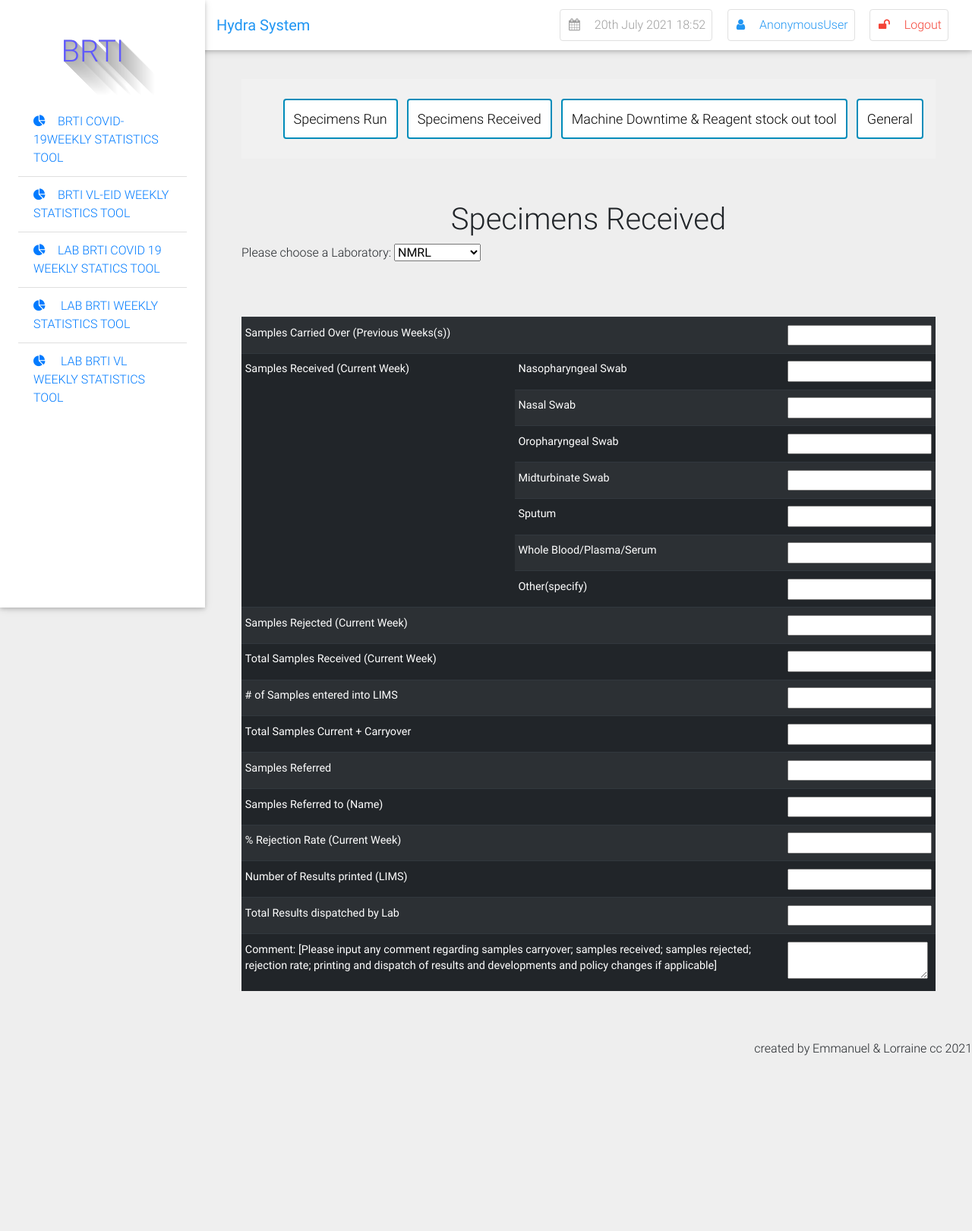
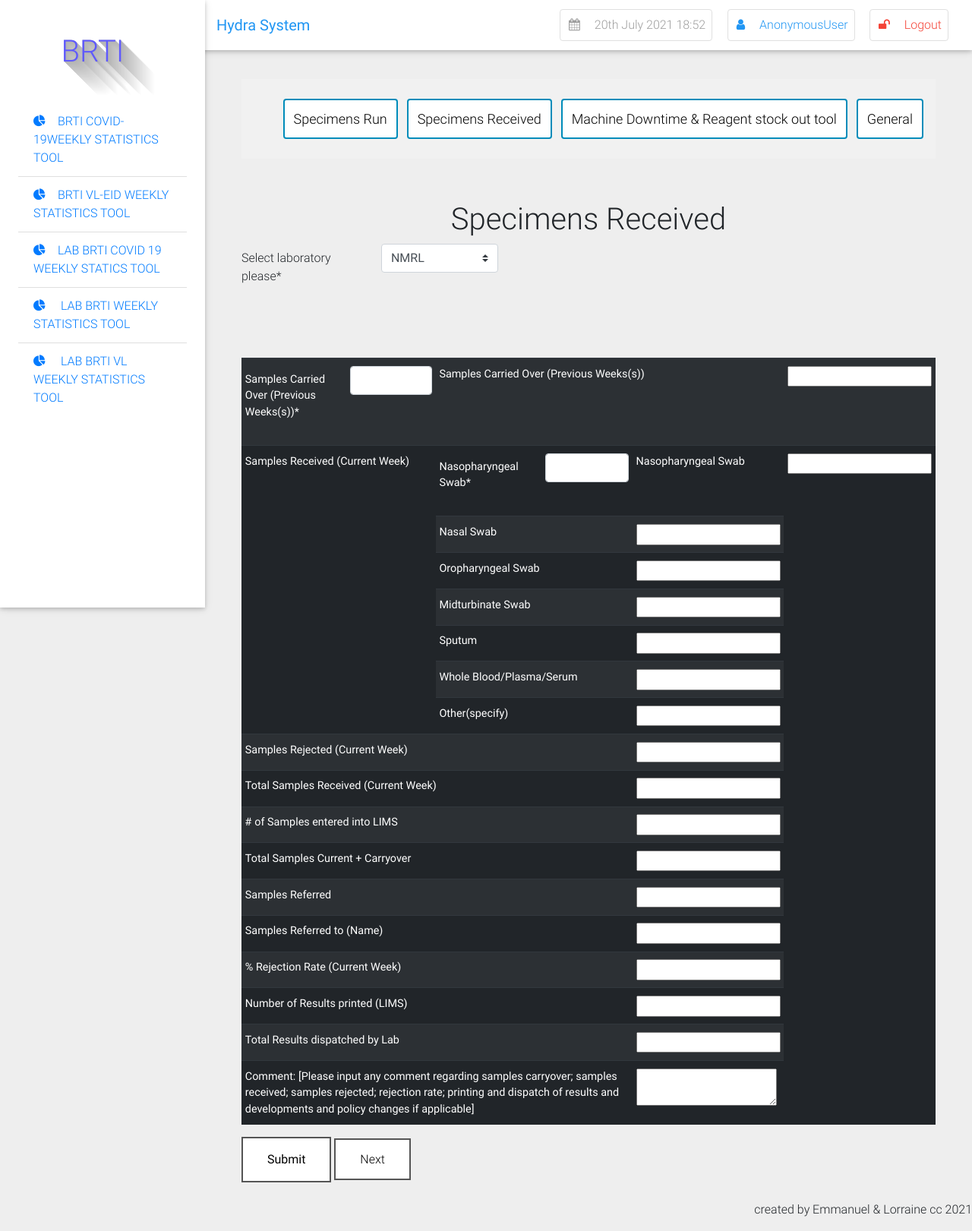
Before and after one commit to kastel21/meal, a Django app: page /profilecovid in a window 1280 px wide. Shown: the whole page at 76% size. Before the commit the page ends 1390 px from the top, so only its background shows below. Run offline with Django 3.2, Linux system fonts and the light colour scheme; some libraries are stand-ins or nearby versions.

Commit message:
added all the remaining models + general stuff + fixed option thing

```diff
--- a/pages/admin.py
+++ b/pages/admin.py
@@ -2,4 +2,4 @@ from django.contrib import admin
 from .models import *
 
 # Register your models here.
-admin.site.register(Electric_outage_brti_vl_weekly)
+admin.site.register(specimens_received_brti_covid_19)
--- a/pages/forms.py
+++ b/pages/forms.py
@@ -2,9 +2,112 @@ from .models import *
 from django import forms
 from django.contrib.auth.forms import UserCreationForm
 from django.db import transaction
-
 from crispy_forms.helper import FormHelper
 from crispy_forms.layout import Layout, Fieldset, ButtonHolder, Submit
+
+# ------------------------------------------------------------------------------------------------------------------------------
+# brti_covid_19_weekly_statistics_tool
+
+class specimens_received_brti_covid_19Form(forms.ModelForm):
+
+    lab_choices=[
+        ('NMRL','NMRL'),
+        ('Mpilo','Mpilo'),
+        ('BRIDH','BRIDH'),
+        ('NTBRL','NTBRL'),
+        ('Gweru','Gweru'),
+        ('Chinhoyi','Chinhoyi'),
+        ('Masvingo','Masvingo'),
+        ('eid','eid'),
+        ('Victoria Falls', 'Victoria Falls'),
+        ('Bindura','Bindura'),
+        ('Kadoma','Kadoma'),
+        ('Marondera','Marondera'),
+        ('St Lukes', 'St Lukes'),
+        ('Gwanda','Gwanda'),
+        ('Total','Total'),
+    ]
+
+    day_of_week = forms.ChoiceField(choices=lab_choices, initial="none", label="Select laboratory please" )
+
+    samples_carried_over_previous_weeks	= forms.IntegerField(label="Samples Carried Over (Previous Weeks(s))")
+
+    samples_received_current_week_nasopharyngeal_swab = forms.IntegerField(label="Nasopharyngeal Swab")
+    samples_received_current_week_nasal_swab = forms.IntegerField()
+    samples_received_current_week_oropharyngeal_swab = forms.IntegerField()
+    samples_received_current_week_midturbinate_swab = forms.IntegerField()
+    samples_received_current_week_sputum = forms.IntegerField()
+    samples_received_current_week_whole_blood_or_plasma_or_serum = forms.IntegerField()
+    samples_received_current_week_other = forms.IntegerField()
+
+    samples_rejected_current_week =	forms.IntegerField()
+    total_samples_received_current_week	=	forms.IntegerField()
+
+    number_of_samples_entered_into_lims =	forms.IntegerField()
+    total_samples_current_plus_carryover	 =	forms.IntegerField()
+    samples_referred	=	forms.IntegerField()
+    samples_referred_to_name	=	forms.IntegerField()
+    rejection_rate_current_week = forms.DecimalField(decimal_places=5,  max_digits=5)
+    number_of_results_printed_lims =	forms.IntegerField()
+    total_results_dispatched_by_lab	=	forms.IntegerField()
+    comment= forms.CharField(max_length=5000)
+
+    def __init__(self, *args, **kwargs):
+        super().__init__(*args, **kwargs)
+        self.helper = FormHelper()
+        self.helper.form_class = 'form-horizontal'
+        self.helper.field_class = 'col-sm-6'
+        self.helper.label_class = 'col-sm-6'
+        self.helper.layout = Layout(
+        )
+
+    class Meta:
+            model = specimens_received_brti_covid_19
+            fields = '__all__'
+
+
+
+class general_brti_covid_19Form(forms.ModelForm):
+
+    lab_choices=[
+        ('NMRL','NMRL'),
+        ('Mpilo','Mpilo'),
+        ('BRIDH','BRIDH'),
+        ('NTBRL','NTBRL'),
+        ('Gweru','Gweru'),
+        ('Chinhoyi','Chinhoyi'),
+        ('Masvingo','Masvingo'),
+        ('eid','eid'),
+        ('Victoria Falls', 'Victoria Falls'),
+        ('Bindura','Bindura'),
+        ('Kadoma','Kadoma'),
+        ('Marondera','Marondera'),
+        ('St Lukes', 'St Lukes'),
+        ('Gwanda','Gwanda'),
+        ('Total','Total'),
+    ]
+
+    day_of_week = forms.ChoiceField(choices=lab_choices, initial="none", label="Select laboratory please")
+
+    general_comments_regarding_testing_and_challenges_faced_by_the_laboratory = forms.CharField(widget=forms.Textarea(attrs={"rows":3, "cols":20}), max_length=5000, )
+
+    number_of_staff_who_tested_positive_to_covid_19_at_vl_lab	= forms.IntegerField()
+    number_of_staff_who_have_been_vaccinated	= forms.IntegerField()
+    Comments =forms.CharField( max_length=5000)
+    Request_to_brti_from_the_laboratory	= forms.CharField(widget=forms.Textarea(attrs={"rows":3, "cols":20}), max_length=5000)
+
+    def __init__(self, *args, **kwargs):
+        super().__init__(*args, **kwargs)
+        self.helper = FormHelper()
+        self.helper.form_class = 'form-horizontal'
+        self.helper.field_class = 'col-sm-6'
+        self.helper.label_class = 'col-sm-6'
+        self.helper.layout = Layout(
+        )
+
+    class Meta:
+            model = general_brti_covid_19
+            fields = '__all__'
 
 
 
@@ -13,8 +116,17 @@ from crispy_forms.layout import Layout, Fieldset, ButtonHolder, Submit
 #masving_brti_vl_weekly_statistics_tool_31-6_june_2021
 
 class Specimens_run_brti_vl_weeklyForm(forms.ModelForm):
+    days_choices=[
+        ('Monday','Monday'),
+        ('Tuesday','Tuesday'),
+        ('Wednesday','Wednesday'),
+        ('Thursday','Thursday'),
+        ('Friday','Friday'),
+        ('Saturday','Saturday'),
+        ('Sunday','Sunday'),
+    ]
 
-    day_of_week = forms.CharField(widget=forms.HiddenInput(), initial="none", label="Select date" )
+    day_of_week = forms.ChoiceField(choices=days_choices, initial="none", label="Select laboratory please")
 
 
 
--- a/pages/models.py
+++ b/pages/models.py
@@ -5,7 +5,7 @@ from django.urls import reverse
 # Create your models here.
 # ------------------------------------------------------------------------------------------------------------------------------
 # brti_covid_19_weekly_statistics_tool
-class specimens_run_brti_covid_19:
+class specimens_run_brti_covid_19(models.Model):
     lab_choices=[
         ('NMRL','NMRL'),
         ('Mpilo','Mpilo'),
@@ -79,7 +79,7 @@ class specimens_run_brti_covid_19:
     error_rates_rdt_ab = models.IntegerField()
     error_rates_rdt_ag = models.IntegerField()
 
-class specimens_received_brti_covid_19:
+class specimens_received_brti_covid_19(models.Model):
     lab_choices=[
         ('NMRL','NMRL'),
         ('Mpilo','Mpilo'),
@@ -123,7 +123,7 @@ class specimens_received_brti_covid_19:
     comment= models.CharField( max_length=5000, null=True)
 
 
-class machine_downtime_reagent_stockout_tool_brti_covid_19:
+class machine_downtime_reagent_stockout_tool_brti_covid_19(models.Model):
     lab_choices=[
         ('NMRL','NMRL'),
         ('Mpilo','Mpilo'),
@@ -166,7 +166,7 @@ class machine_downtime_reagent_stockout_tool_brti_covid_19:
     reagent_stockout_comments = models.TextField()
 
 
-class general_brti_covid_19:
+class general_brti_covid_19(models.Model):
     lab_choices=[
         ('NMRL','NMRL'),
         ('Mpilo','Mpilo'),
@@ -202,7 +202,7 @@ class general_brti_covid_19:
 # ------------------------------------------------------------------------------------------------------------------------------
 # brti_vl_eid_weekly_statistics_tool
 
-class specimens_run_brti_vl_eid:
+class specimens_run_brti_vl_eid(models.Model):
     lab_choices=[
         ('NMRL','NMRL'),
         ('Mpilo','Mpilo'),
@@ -317,7 +317,7 @@ class specimens_run_brti_vl_eid:
     ncs_closed_this_week1=models.TextField(max_length=5000,null=True)
 
 
-class specimens_received_brti_vl_eid:
+class specimens_received_brti_vl_eid(models.Model):
     lab_choices=[
             ('NMRL','NMRL'),
             ('Mpilo','Mpilo'),
@@ -415,7 +415,7 @@ class specimens_received_brti_vl_eid:
     comments=models.TextField("Please input any comments regarding sample carryover, samples received, samples rejected, rejection rate, TAT, machine breakdowns & down time, reagent stock out if applicable", max_length=5000, null=True)
 
 
-class reasons_for_failure_brti_vl_eid:
+class reasons_for_failure_brti_vl_eid(models.Model):
     lab_choices=[
         ('NMRL','NMRL'),
         ('Mpilo','Mpilo'),
--- a/pages/templates/brti_covid_19_weekly_statistics_tool/Specimens_Received.html
+++ b/pages/templates/brti_covid_19_weekly_statistics_tool/Specimens_Received.html
@@ -1,6 +1,7 @@
 {% extends 'base.html' %}
  {% load humanize %}
-{% block title %} Specimens Received | Meal {% endblock title %}
+ {% load crispy_forms_tags %}
+ {% block title %} Specimens Received | Meal {% endblock title %}
 
 
 <!DOCTYPE html PUBLIC "-//W3C//DTD XHTML 1.0 Transitional//EN" "http://www.w3.org/TR/xhtml1/DTD/xhtml1-transitional.dtd">
@@ -24,38 +25,25 @@
   <br>
   <p></p>
 
-	<h1 align="center">Specimens Received</h1>
-	<label> Please choose a Laboratory: </label>
-<select id="">
-  <option>NMRL</option>
-  <option>NTBRL</option>
-  <option>Mutare</option>
-  <option>Wilkins</option>
-  <option>BRIDH</option>
-  <option>Gweru</option>
-  <option>Chinhoyi</option>
-  <option>Masvingo </option>
-  <option>Beitbridge</option>
-  <option>Victoria Falls</option>
-  <option>Bindura</option>
-  <option>Kadoma</option>
-  <option>Marondera</option>
-  <option>St Lukes</option>
-  <option>Gwanda</option>
-  <option>Total</option>
-</select>
+  <form action="" method="post" onsubmit="return alert('suck seed')">
+    <h1 align="center">Specimens Received</h1>
+	<label> {{form.day_of_week | as_crispy_field}}</label>
 <p></p>
 <p></p>
 <br><br>
 
+{% csrf_token %}
+
 	<table class="table table-striped table-dark table-sm">
     <tr>
+      <th>{{form.samples_carried_over_previous_weeks | as_crispy_field}}</th>
       <th colspan="2">Samples Carried Over (Previous Weeks(s))</th>
       <td><input type="number" name=""></td>
     </tr>
 
     <tr>
       <th rowspan="7">Samples Received (Current Week)</th>
+      <th>{{form.samples_received_current_week_nasopharyngeal_swab | as_crispy_field}}</th>
       <th>Nasopharyngeal Swab</th>
       <td><input type="number" name=""></td>
     </tr>
@@ -133,7 +121,13 @@
       <th colspan="2">Comment: [Please input any comment regarding  samples carryover; samples received; samples rejected; rejection rate; printing and dispatch of results and developments and policy changes if applicable]</th>
       <td><textarea></textarea></td>
     </tr>
+
 </table>
+
+<input  type="submit" class="button5" >
+<a  href="#" class="button5" >Next</a>
+
 <br><br>
+  </form>
 </body>
 {% endblock %}
--- a/pages/views.py
+++ b/pages/views.py
@@ -39,11 +39,11 @@ def profilecovid19to(request):
 
 def profilecovid(request):
     if request.method == 'POST':
-        form = Specimens_run_brti_vl_weeklyForm(request.POST)
+        form = specimens_received_brti_covid_19Form(request.POST)
         if form.is_valid():
             form.save()
             #return render(request, 'success.html')
-    form = Specimens_run_brti_vl_weeklyForm()
+    form = specimens_received_brti_covid_19Form()
     context = {'form': form}
     return render(request, 'brti_covid_19_weekly_statistics_tool/Specimens_Received.html', context)
 
@@ -59,11 +59,11 @@ def profilecovid19(request):
 
 def profilecovid19t(request):
     if request.method == 'POST':
-        form = Specimens_run_brti_vl_weeklyForm(request.POST)
+        form = general_brti_covid_19Form(request.POST)
         if form.is_valid():
             form.save()
             #return render(request, 'success.html')
-    form = Specimens_run_brti_vl_weeklyForm()
+    form = general_brti_covid_19Form()
     context = {'form': form}
     return render(request, 'brti_covid_19_weekly_statistics_tool/general.html', context)
 
```
Also changed, not shown: pages/templates/brti_covid_19_weekly_statistics_tool/general.html (+7 -1 lines), pages/templates/masving_brti_vl_weekly_statistics_tool_31-6_june_2021/Specimensrun.html (+1 -11 lines), db.sqlite3, pages/migrations/0006_general_brti_covid_19_machine_downtime_reagent_stockout_tool_brti_covid_19_reasons_for_failure_brti_.py (added).
